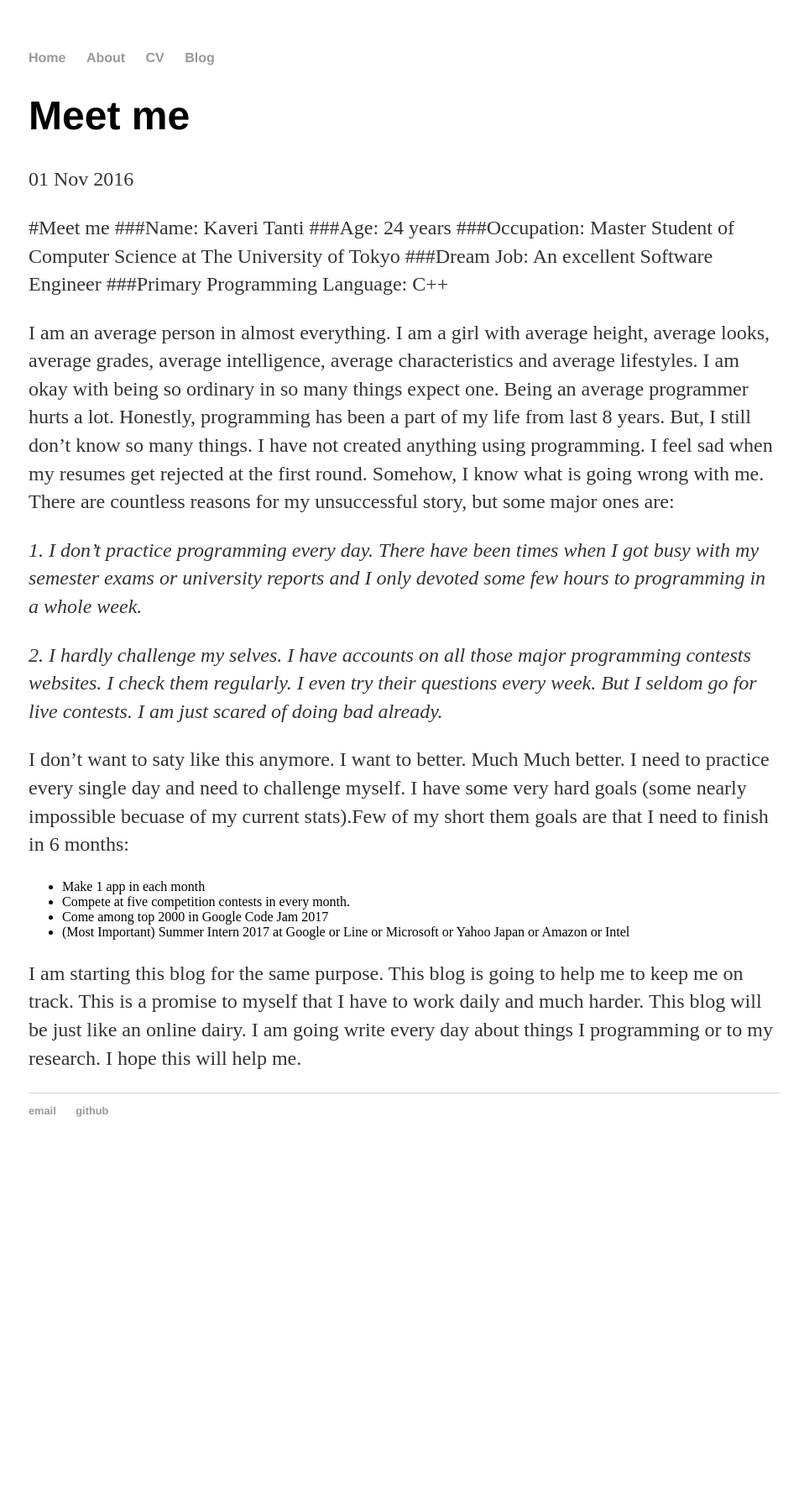
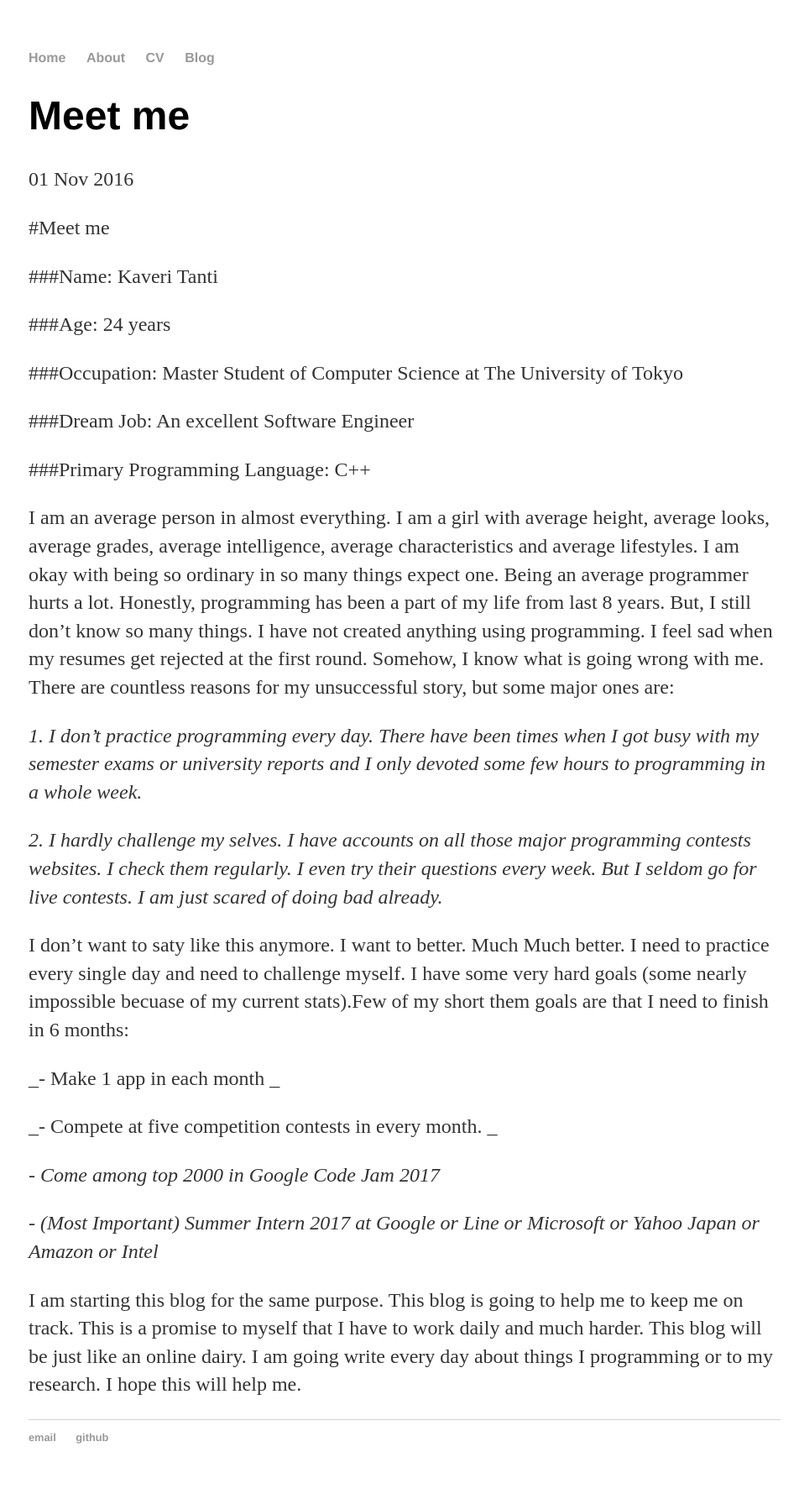
Before and after one commit to scitamehtam/scitamehtam.github.io, a Jekyll site: the page built from _posts/2016-11-01-Meet-me.md, in a window 1280 px wide. Shown: the whole page at 84% size, without its empty margins (158-1110 px from the left). Built offline with Jekyll 4.4.1, drawn with Linux system fonts in a browser that asks for light colours; before the commit the page ends 1390 px from its top, so only the background shows below that.

```diff
--- a/_posts/2016-11-01-Meet-me.md
+++ b/_posts/2016-11-01-Meet-me.md
@@ -4,10 +4,15 @@ title: "Meet me"
 date: 2016-11-01
 ---
 #Meet me
+
 ###Name: Kaveri Tanti
+
 ###Age: 24 years
+
 ###Occupation: Master Student of Computer Science at The University of Tokyo
+
 ###Dream Job: An excellent Software Engineer
+
 ###Primary Programming Language: C++
 
 I am an average person in almost everything. I am  a girl with average height, average looks, average grades, average intelligence, average characteristics and average lifestyles. I am okay with being so ordinary in so many things expect one. Being an average programmer hurts a lot. Honestly, programming has been a part of my life from last 8 years. But, I still don't know so many things. I have not created anything using programming. I feel sad when my resumes get rejected at the first round.
@@ -18,9 +23,13 @@ _1. I don’t practice programming every day. There have been times when I got b
 _2. I hardly challenge my selves. I have accounts  on all those major programming contests websites. I check them regularly. I    even try their questions every week. But I seldom go for live contests. I am just scared of doing bad already._
 
 I don't want to saty like this anymore. I want to better. Much Much better. I need to practice every single day and need to challenge myself. I have some very hard goals (some nearly impossible becuase of my current stats).Few of my short them goals are that I need to finish in 6 months:
-  - Make 1 app in each month
-  - Compete at five competition contests in every month.
-  - Come among top 2000 in Google Code Jam 2017
-  - (Most Important) Summer Intern 2017 at Google or Line or Microsoft or Yahoo Japan or Amazon or Intel
+
+  _- Make 1 app in each month _
+
+  _- Compete at five competition contests in every month. _
+
+  _- Come among top 2000 in Google Code Jam 2017_
+
+  _- (Most Important) Summer Intern 2017 at Google or Line or Microsoft or Yahoo Japan or Amazon or Intel_
 
 I am starting this blog for the same purpose. This blog is going to help me to keep me on track. This is a promise to myself that I have to work daily and much harder. This blog will be just like an online dairy. I am going write every day about things I programming or to my research. I hope this will help me.
```
